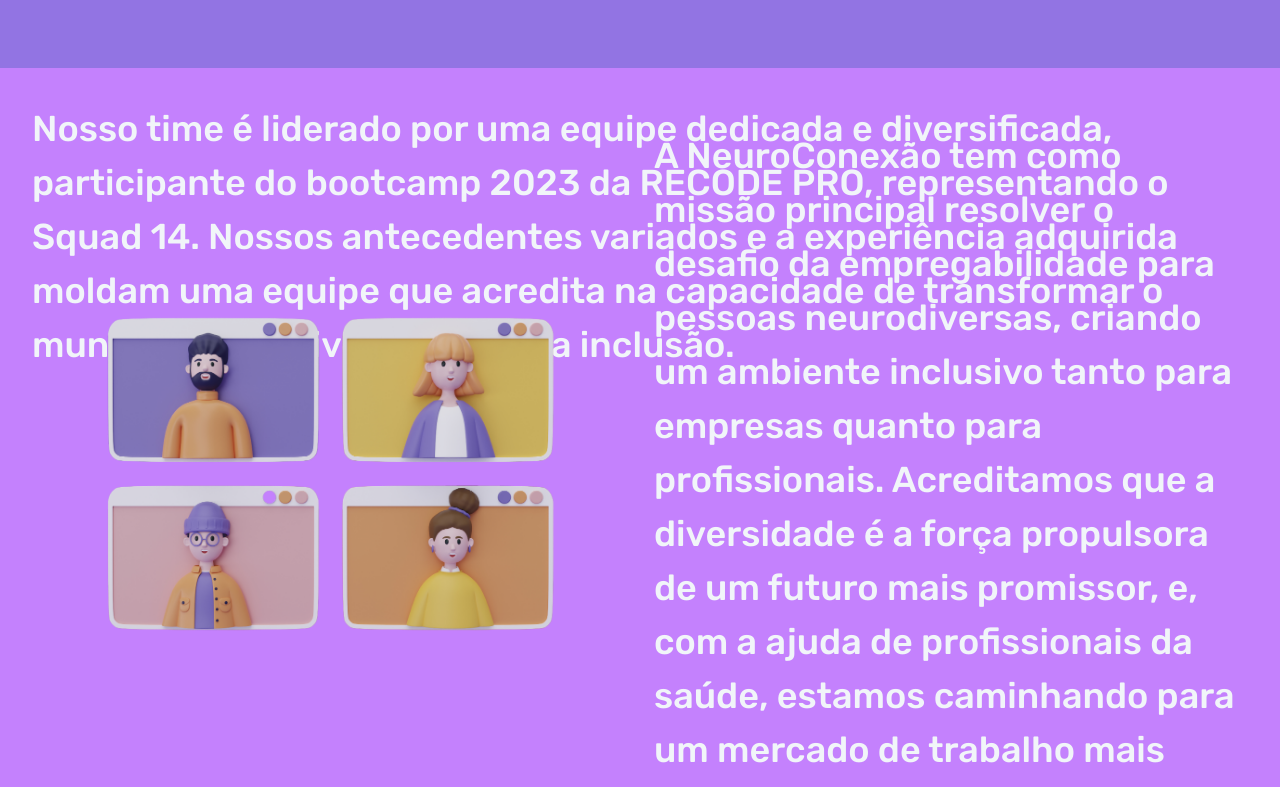
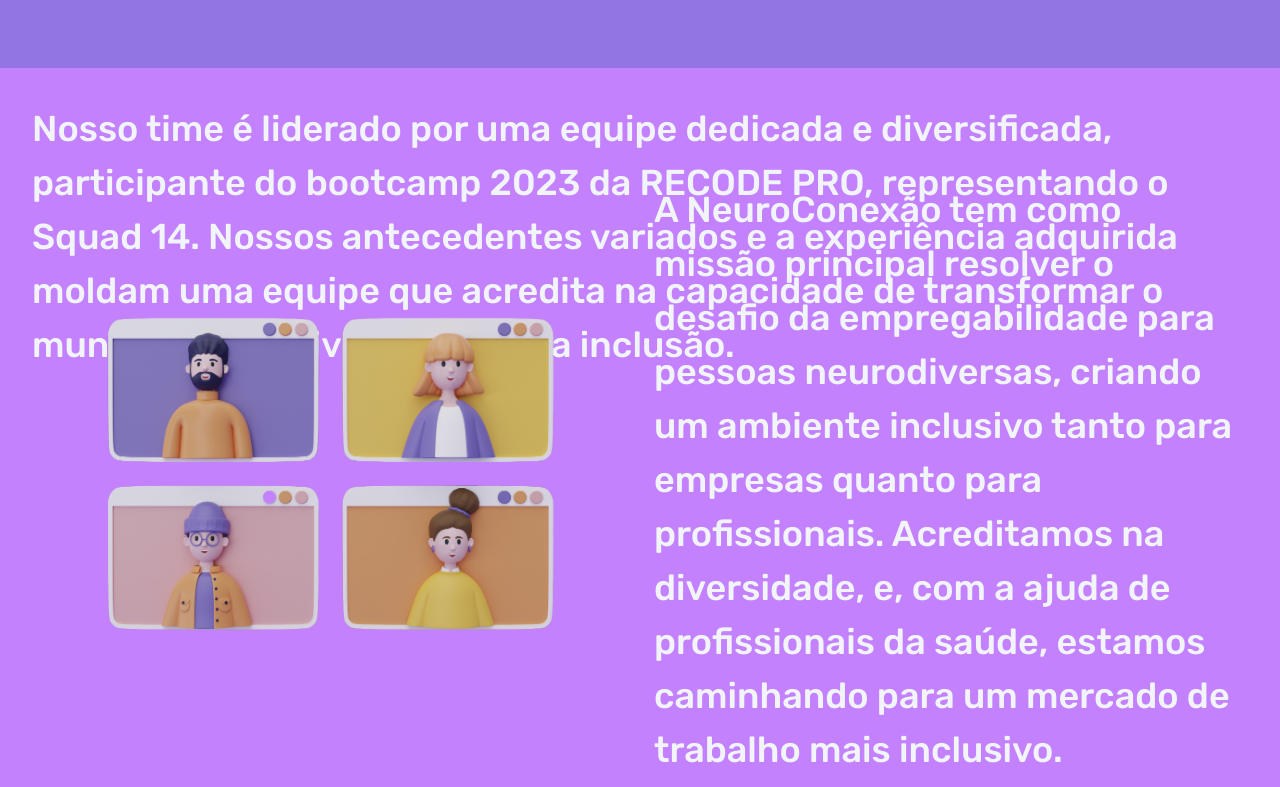
Before and after one commit to RecodeSquad14/NeuroConexao, a Next.js app: page /sobre in a window 1280 px wide. Shown: the part 860-1647 px from the top of the page. Built offline with nearby package versions, Linux system fonts and the light colour scheme.

Commit message:
correção texto e layout

```diff
--- a/src/app/sobre/page.js
+++ b/src/app/sobre/page.js
@@ -42,8 +42,7 @@
           A NeuroConexão tem como missão principal resolver o desafio da
           empregabilidade para pessoas neurodiversas, criando um ambiente
           inclusivo tanto para empresas quanto para profissionais. Acreditamos
-          que a diversidade é a força propulsora de um futuro mais promissor, e,
-          com a ajuda de profissionais da saúde, estamos caminhando para um
+          na diversidade, e, com a ajuda de profissionais da saúde, estamos caminhando para um
           mercado de trabalho mais inclusivo.
         </p>
       </div>
```
